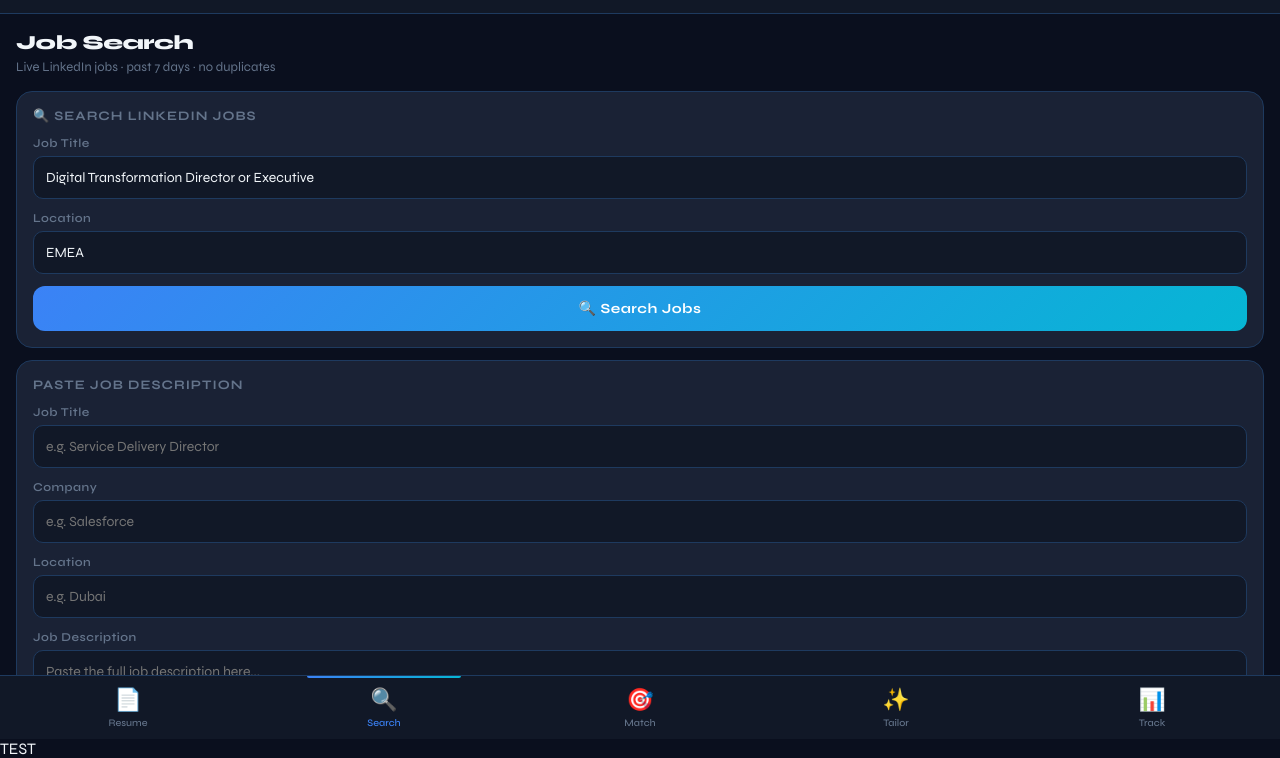
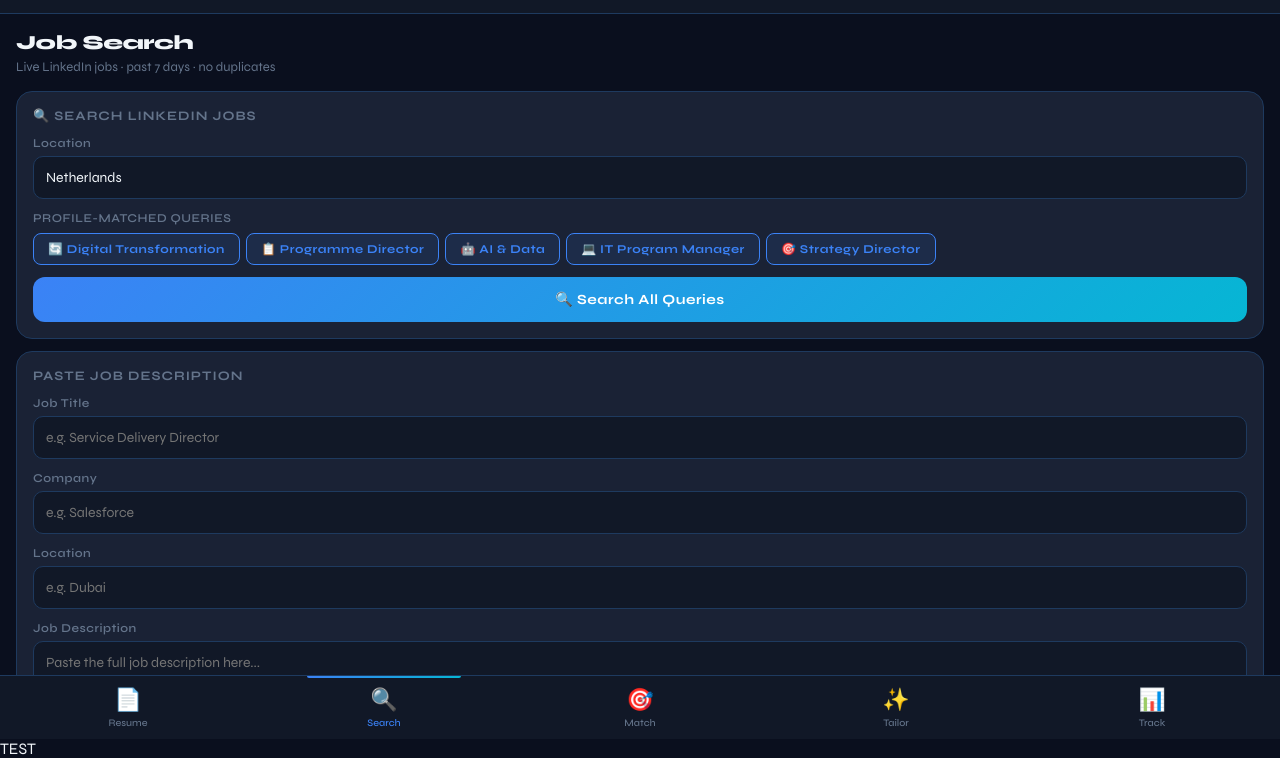
Before and after one commit to mahaentmt-coder/jobmatch-pwa, a plain HTML site: page index.html in a window 1280 px wide. Both pictures are taken after a click on the button "🔍 Search". Shown: the part 42-800 px from the top of the page. Drawn offline with nearby package versions, Linux system fonts and the light colour scheme; a web font is replaced by a local one.

Commit message:
Add 5 profile-matched parallel search queries from LinkedIn analysis

```diff
--- a/index.html
+++ b/index.html
@@ -386,6 +386,10 @@
   }
   .section-sub { font-size: 13px; color: var(--muted); margin-bottom: 16px; }
 
+  /* ── Preset query buttons ── */
+  .preset-q { border: 1px solid var(--border) !important; transition: all 0.2s; }
+  .preset-q.active-preset { border-color: var(--primary) !important; color: var(--primary) !important; background: rgba(59,130,246,0.1) !important; }
+
   /* ── Scrollbar ── */
   ::-webkit-scrollbar { width: 0; }
 </style>
@@ -429,11 +433,19 @@
 
   <div class="card">
     <div class="card-title">🔍 Search LinkedIn Jobs</div>
-    <label>Job Title</label>
-    <input type="text" id="searchTitle" placeholder="e.g. Digital Transformation Director" value="Digital Transformation Director or Executive">
     <label>Location</label>
-    <input type="text" id="searchLocation" placeholder="e.g. United Kingdom" value="EMEA">
-    <button class="btn btn-primary" id="searchBtn" onclick="searchLinkedIn()">🔍 Search Jobs</button>
+    <input type="text" id="searchLocation" placeholder="e.g. Netherlands" value="Netherlands">
+    <div style="margin-top:12px">
+      <div style="font-size:12px;font-weight:600;color:var(--muted);letter-spacing:0.5px;margin-bottom:8px">PROFILE-MATCHED QUERIES</div>
+      <div style="display:flex;flex-wrap:wrap;gap:6px" id="presetBtns">
+        <button class="btn btn-secondary btn-sm preset-q active-preset" onclick="togglePreset(this,'Digital Transformation Director or Manager')">🔄 Digital Transformation</button>
+        <button class="btn btn-secondary btn-sm preset-q active-preset" onclick="togglePreset(this,'Programme Director or Head')">📋 Programme Director</button>
+        <button class="btn btn-secondary btn-sm preset-q active-preset" onclick="togglePreset(this,'AI Data Director or Lead')">🤖 AI & Data</button>
+        <button class="btn btn-secondary btn-sm preset-q active-preset" onclick="togglePreset(this,'IT Program Manager Senior')">💻 IT Program Manager</button>
+        <button class="btn btn-secondary btn-sm preset-q active-preset" onclick="togglePreset(this,'Strategy Director or Consultant')">🎯 Strategy Director</button>
+      </div>
+    </div>
+    <button class="btn btn-primary" id="searchBtn" onclick="searchLinkedIn()" style="margin-top:12px">🔍 Search All Queries</button>
     <div id="searchResults"></div>
   </div>
 
@@ -635,40 +647,61 @@
 // ── LinkedIn Search ────────────────────────────────────────────────────────
 let searchedJobs = []; // holds current search results
 
+function togglePreset(el, query) {
+  el.classList.toggle('active-preset');
+}
+
 async function searchLinkedIn() {
-  const title    = document.getElementById('searchTitle').value.trim();
   const location = document.getElementById('searchLocation').value.trim();
-  if (!title) { toast('⚠️ Enter a job title to search'); return; }
+
+  // Collect all active preset queries
+  const activePresets = [...document.querySelectorAll('.preset-q.active-preset')]
+    .map(b => b.getAttribute('onclick').match(/'([^']+)'/)?.[1]).filter(Boolean);
+
+  if (!activePresets.length) { toast('⚠️ Select at least one query'); return; }
 
   const btn = document.getElementById('searchBtn');
   btn.disabled = true;
-  btn.innerHTML = `<span class="spinner"></span> Searching...`;
+  btn.innerHTML = `<span class="spinner"></span> Searching ${activePresets.length} queries...`;
   document.getElementById('searchResults').innerHTML = '';
 
   try {
-    const params = new URLSearchParams({ title, location, limit: 50 });
-    const res  = await fetch(`/api/search?${params}`);
-    const data = await res.json();
-    if (data.error) throw new Error(data.error);
+    // Run all queries in parallel
+    const results = await Promise.all(activePresets.map(title =>
+      fetch(`/api/search?${new URLSearchParams({ title, location, limit: 20 })}`)
+        .then(r => r.json())
+        .then(d => d.jobs || [])
+        .catch(() => [])
+    ));
 
-    if (!data.jobs.length) {
+    // Merge and deduplicate by job id
+    const seen = new Set();
+    const allJobs = [];
+    for (const batch of results) {
+      for (const job of batch) {
+        if (!seen.has(job.id)) {
+          seen.add(job.id);
+          allJobs.push(job);
+        }
+      }
+    }
+
+    if (!allJobs.length) {
       document.getElementById('searchResults').innerHTML =
-        `<div class="empty" style="padding:24px 0"><div class="empty-text">No jobs found. Try a broader title or location.</div></div>`;
+        `<div class="empty" style="padding:24px 0"><div class="empty-text">No jobs found. Try changing location or queries.</div></div>`;
       return;
     }
 
-    searchedJobs = data.jobs;
+    searchedJobs = allJobs;
     renderSearchResults();
+    toast(`✅ Found ${allJobs.length} unique jobs (last 7 days) — scoring...`);
 
-    toast(`✅ Found ${data.jobs.length} jobs (last 7 days) — scoring...`);
-
-    // Auto-score all results if resume is available
     if (resume) await scoreAllJobs();
   } catch(e) {
     toast('❌ ' + e.message);
   } finally {
     btn.disabled = false;
-    btn.innerHTML = '🔍 Search Jobs';
+    btn.innerHTML = '🔍 Search All Queries';
   }
 }
 
```
Also changed, not shown: public/index.html (+51 -18 lines).
